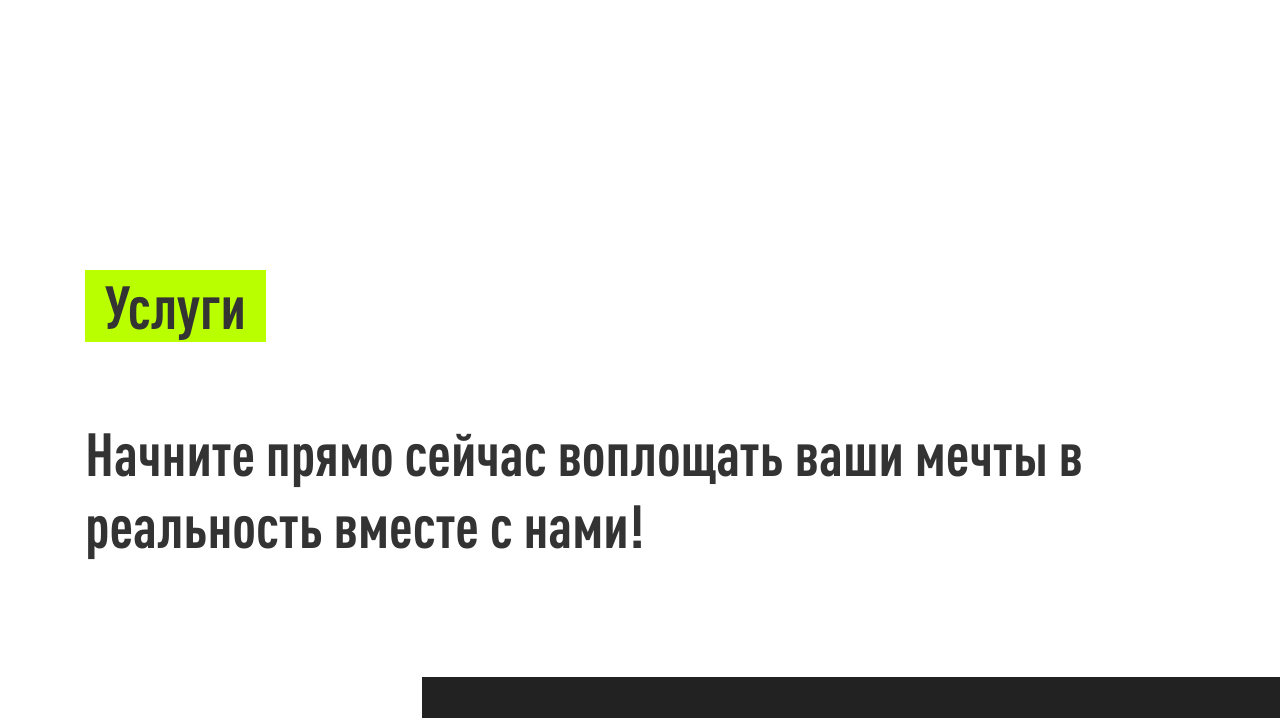
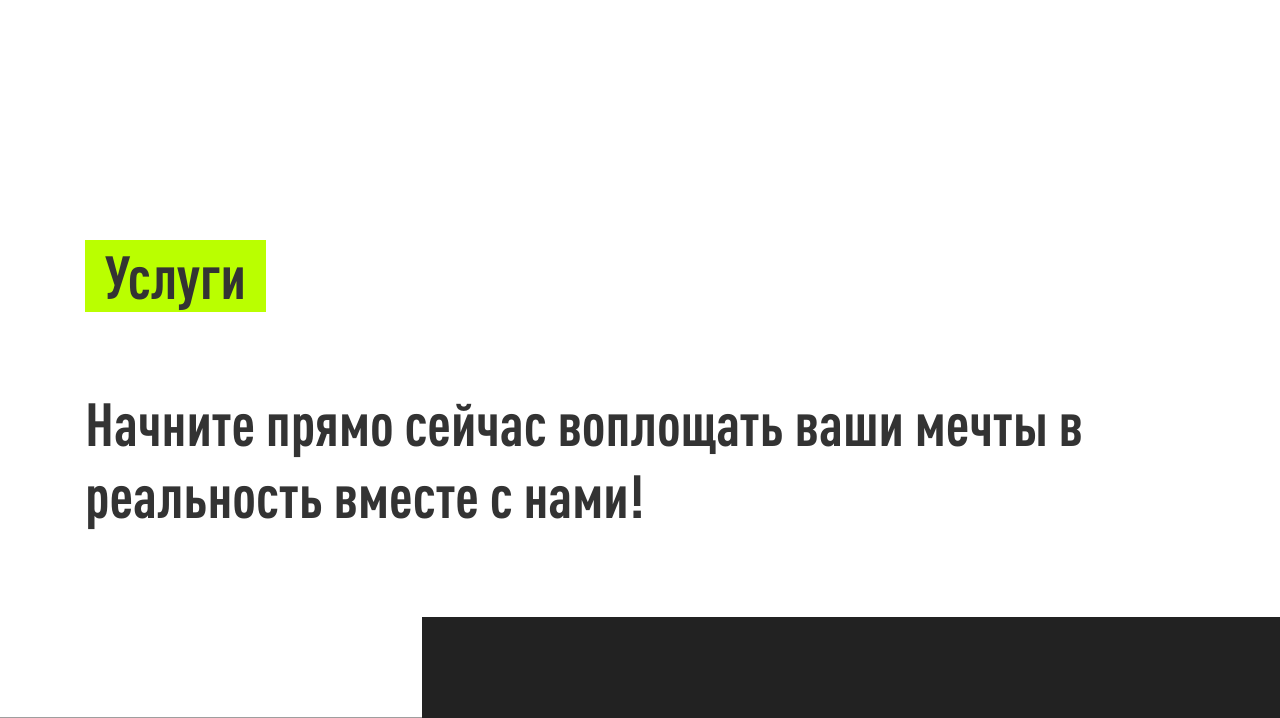
Before and after one commit to vkurlenko/metadesign, a Symfony app: template templates/index.html.twig in a window 1280 px wide. Shown: the part 2133-2851 px from the top of the page. Run offline with Twig, Linux system fonts and the light colour scheme; the template is opened without the code that fills it, so the values that code supplies are empty; some libraries are stand-ins or nearby versions; grey boxes are pictures that could not be loaded.

Commit message:
изменен отступ в проектах

```diff
--- a/public/css/style.css
+++ b/public/css/style.css
@@ -188,7 +188,7 @@ ol {
 }
 
 .spad {
-	padding: 100px 0;
+	padding: 70px 0;
 }
 
 .section-title {
```
